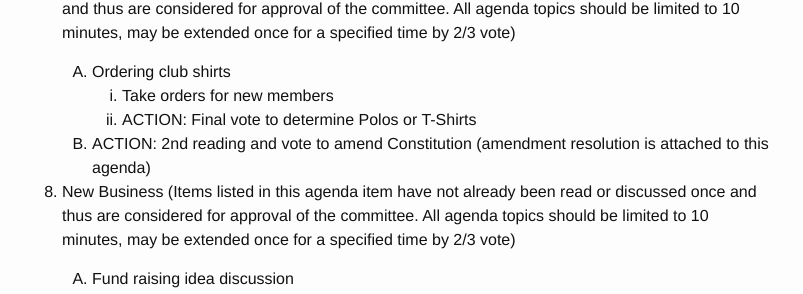
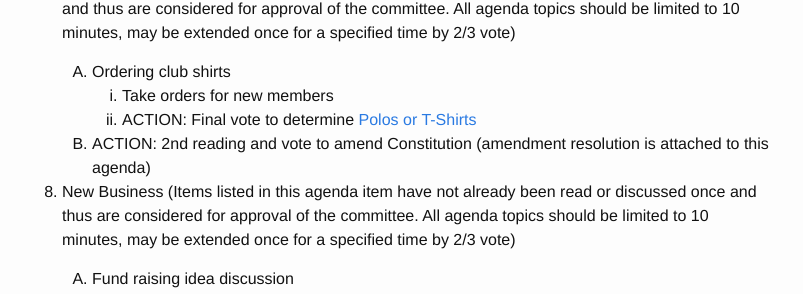
Before and after one commit to AICSC/aicsc.github.io, a Jekyll site: the page built from _posts/agenda/2016-10-07-agenda.markdown, in a window 1280 px wide and 900 px high, scrolled down 588 px. Shown: the part 149-443 px from the top of the window, without its empty margins (238-1041 px from the left). Built offline with Jekyll 4.4.1, drawn with Linux system fonts in a browser that asks for light colours; part of the change alters nothing that is shown.

```diff
--- a/_posts/agenda/2016-10-07-agenda.markdown
+++ b/_posts/agenda/2016-10-07-agenda.markdown
@@ -26,7 +26,8 @@
 
    1. Ordering club shirts
       1. Take orders for new members
-      2. ACTION: Final vote to determine Polos or T-Shirts
+      2. ACTION: Final vote to determine [Polos or T-Shirts](https://docs.google.com/document/d/1yDrCsKYnoB-00DR8GVowK0qwlq9z5ZUKd3SvqF4nZdQ/edit)
+
 
    2. ACTION: 2nd reading and vote to amend Constitution (amendment resolution is attached to this agenda)
 
```
Also changed, not shown: 3 other files.
